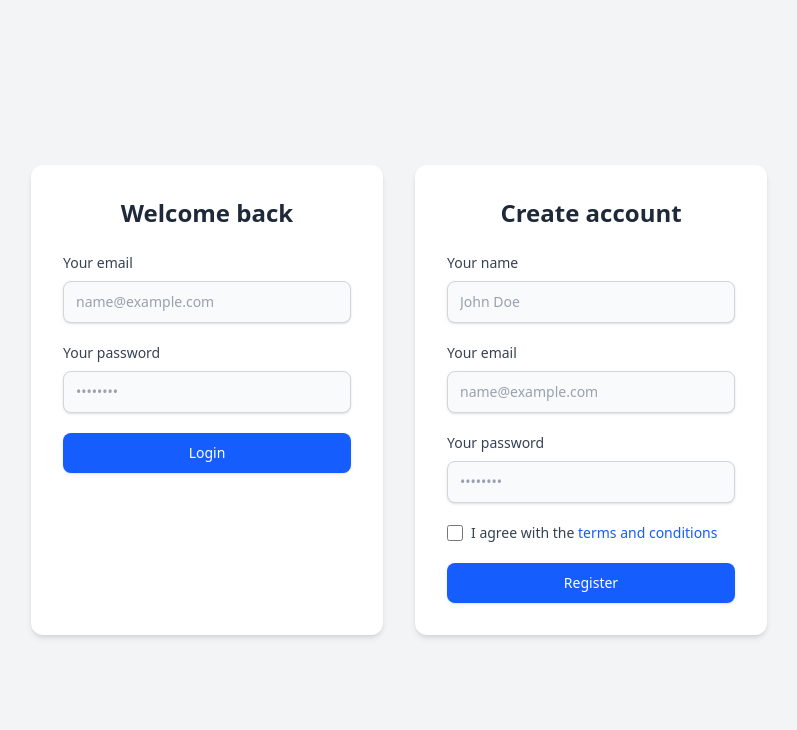
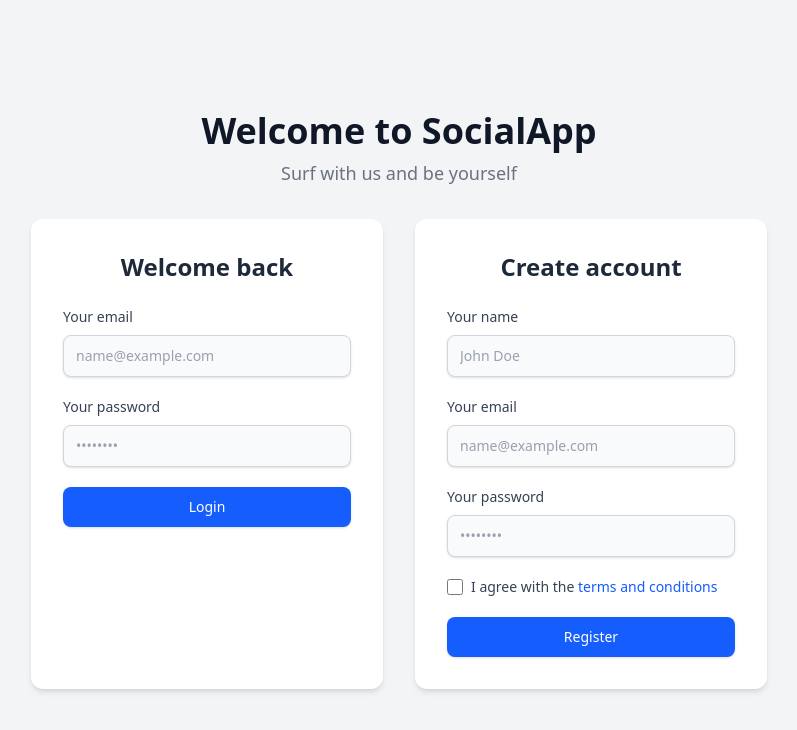
Before and after one commit to anthonyapitchou/css-frameworks-social-media, a website: page index.html in a window 1280 px wide. Shown: the whole page, without its empty margins (241-1038 px from the left). Drawn offline with Linux system fonts and the light colour scheme.

Commit message:
Enhance index.html with welcome section
Added welcome text and adjusted body class for layout.

```diff
--- a/index.html
+++ b/index.html
@@ -6,7 +6,16 @@
     <link rel="stylesheet" href="./css/style.css" />
     <title>FrameWork Social Media</title>
   </head>
-  <body class="flex min-h-screen items-center justify-center bg-gray-100">
+ <body
+    class="flex min-h-screen flex-col items-center justify-center bg-gray-100"
+  >
+    <!-- Welcome text -->
+    <div class="mb-8 text-center">
+      <h1 class="text-4xl font-bold text-gray-900">Welcome to SocialApp</h1>
+      <p class="mt-2 text-lg text-gray-500">Surf with us and be yourself</p>
+    </div>
+
+
     <div class="flex w-full max-w-3xl gap-8 px-4">
       <!-- LOGIN -->
       <div class="w-full rounded-xl bg-white p-8 shadow-md">
```
